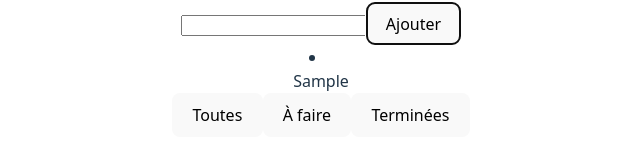
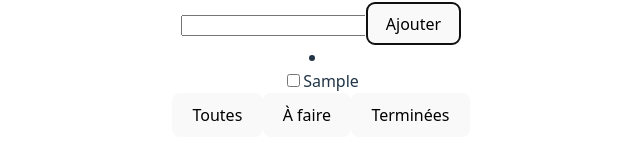
Before and after one commit to G-Hostin/ToDoList, a React (Vite) app: page / in a window 1280 px wide. Both pictures are taken after typing "Sample" into the empty fields and a click on the button "Ajouter". Shown: the part 393-552 px from the top of the page, without its empty margins (319-959 px from the left). Built offline with nearby package versions, Linux system fonts and the light colour scheme.

Commit message:
Add checkbox to mark tasks as completed and implement toggleTodo function in App.jsx

```diff
--- a/src/App.jsx
+++ b/src/App.jsx
@@ -10,6 +10,13 @@ function App() {
 
   const handleFilterChange = (newFilter) => {
     setFilter(newFilter);
+  };
+
+  const toggleTodo = (id) => {
+    const updatedTodos = todo.map((t) =>
+      t.id === id ? { ...t, isCompleted: !t.isCompleted } : t
+    );
+    setTodo(updatedTodos);
   };
 
   const addTodo = (text) => {
@@ -34,7 +41,7 @@ function App() {
       {filteredTodos.map((todo) => {
         return (
           <li key={todo.id}>
-            <ToDoItem todo={todo.text} />
+            <ToDoItem todo={todo} onToggle={toggleTodo} />
           </li>
         );
       })}
--- a/src/components/ToDoItem.jsx
+++ b/src/components/ToDoItem.jsx
@@ -1,8 +1,18 @@
-function ToDoItem({ todo }) {
+function ToDoItem({ todo, onToggle }) {
   return (
     <div>
-      <span>{todo}</span>
+      <input
+        type="checkbox"
+        checked={todo.isCompleted}
+        onChange={() => onToggle(todo.id)}
+      />
+      <span
+        style={{ textDecoration: todo.isCompleted ? "line-through" : "none" }}
+      >
+        {todo.text}
+      </span>
     </div>
   );
 }
+
 export default ToDoItem;
```
